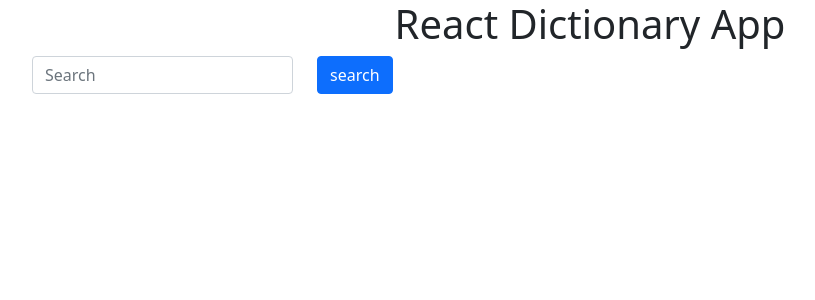
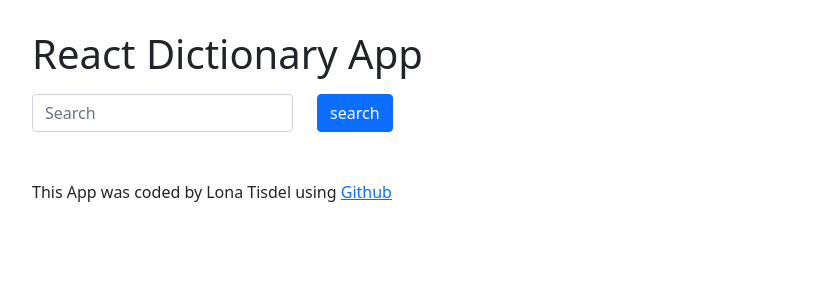
Before and after one commit to ytisdel/react-dictionary-final, a React (Create React App) app: page / in a window 1280 px wide. Shown: the top 300 px of the page, without its empty margins (50-865 px from the left). Built offline with nearby package versions, Linux system fonts and the light colour scheme.

Commit message:
styled App.js and created a css file for dictionary.js. Added a footer attibute

```diff
--- a/src/App.css
+++ b/src/App.css
@@ -1,3 +1,3 @@
-.App h1 {
-  text-align: center;
+.App .container {
+  margin: 30px auto;
 }
--- a/src/App.js
+++ b/src/App.js
@@ -7,9 +7,12 @@ export default function App() {
     <div className="App">
       <div className="container">
         <h1>React Dictionary App</h1>
-        <main>
+        <main className="mt-3">
           <Dictionary />
         </main>
+        <footer className="attribute mt-5">
+          This App was coded by Lona Tisdel using <a href="/"> Github </a>
+        </footer>
       </div>
     </div>
   );
--- a/src/Dictionary.js
+++ b/src/Dictionary.js
@@ -1,4 +1,5 @@
 import React, { useState } from "react";
+import "./Dictionary.css";
 
 export default function Dictionary() {
   const [keyword, setKeyword] = useState(" ");
```
Also changed, not shown: src/Dictionary.css (added).
